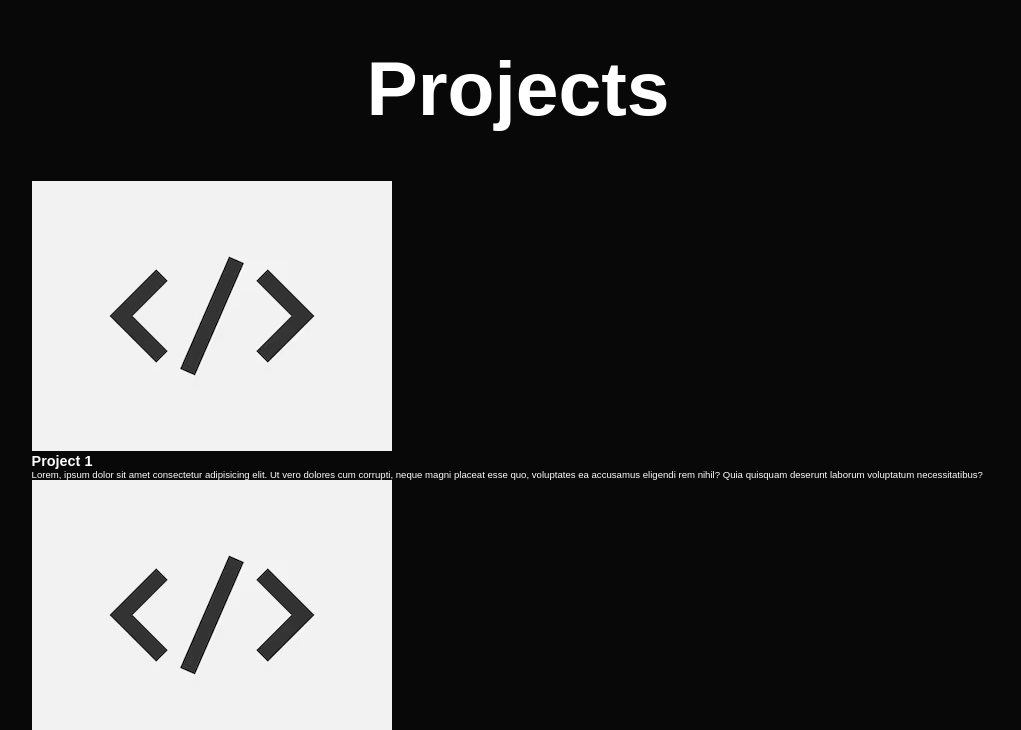
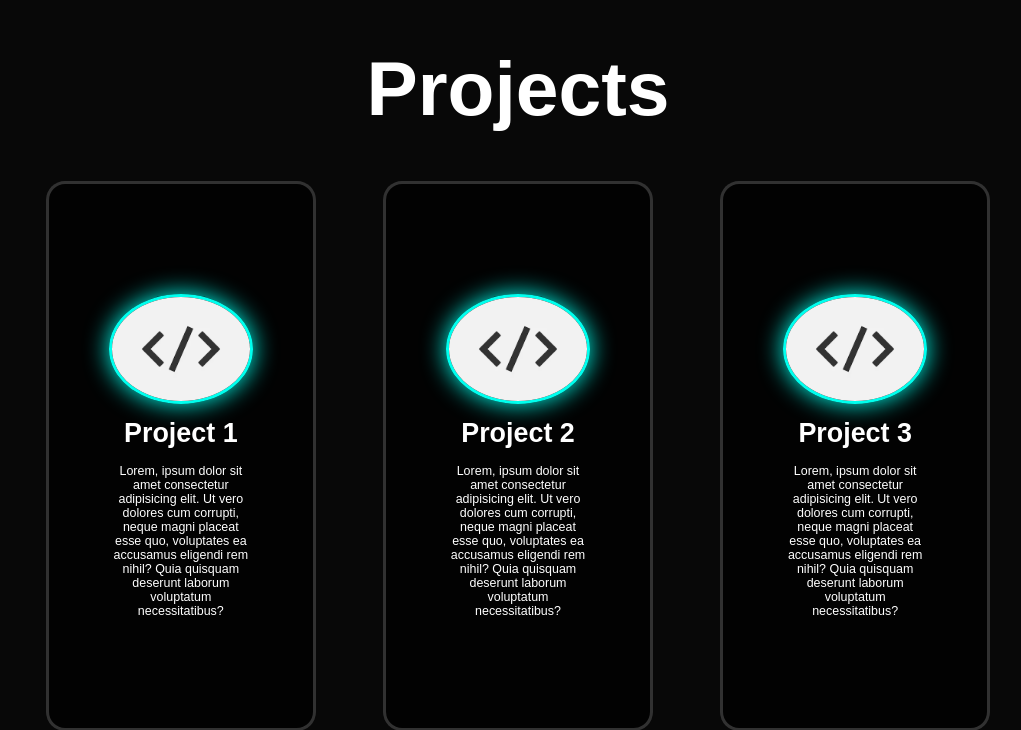
Before and after one commit to davsteixeira/portfolio-davsteixeira, a plain HTML site: page index.html in a window 1280 px wide. Shown: the part 2927-3657 px from the top of the page, without its empty margins (122-1143 px from the left). Drawn offline with nearby package versions, Linux system fonts and the light colour scheme.

Commit message:
style: projects section style applied

```diff
--- a/style.css
+++ b/style.css
@@ -395,3 +395,58 @@ span{
     line-height: 1.7;
     margin: auto;
 }
+
+/* Projects Section */
+.projects{
+    background: var(--second-bg-color);
+}
+.projects-box{
+    background-size: cover;
+    display: flex;
+    align-items: center;
+    justify-content: center;
+    flex-direction: column;
+}
+.projects .heading{
+    margin-bottom: 5rem;
+}
+.projects-box img{
+    width: 15rem;
+    border-radius: 50%;
+    border: 3px solid var(--main-color);
+    box-shadow: 0 0 25px var(--main-color);
+}
+.wrapper{
+    display: grid;
+    grid-template-columns: repeat(3, 1fr);
+    gap: 3rem;
+}
+.project-item{
+    min-height: 550px;
+    max-width: 450px;
+    background: rgba(0, 0, 0, 0.7);
+    border: 3px solid rgba(238, 238, 238, 0.2);
+    border-radius: 2rem;
+    margin: 0 2rem;
+    padding: 30px 60px;
+    cursor: pointer;
+    display: flex;
+    flex-direction: column;
+    align-items: center;
+    justify-content: center;
+    text-align: center;
+    gap: 1.5rem;
+    color: white;
+    transition: 0.4s ease-in-out;
+}
+.project-item:hover{
+    border: 3px solid var(--main-color);
+    transform: translateY(-10px)scale(1.03);
+    box-shadow: 0 0 50px var(--main-color);
+}
+.project-item h2{
+    font-size: 2.8rem;
+}
+.project-item p{
+    font-size: 1.3rem;
+}
```
